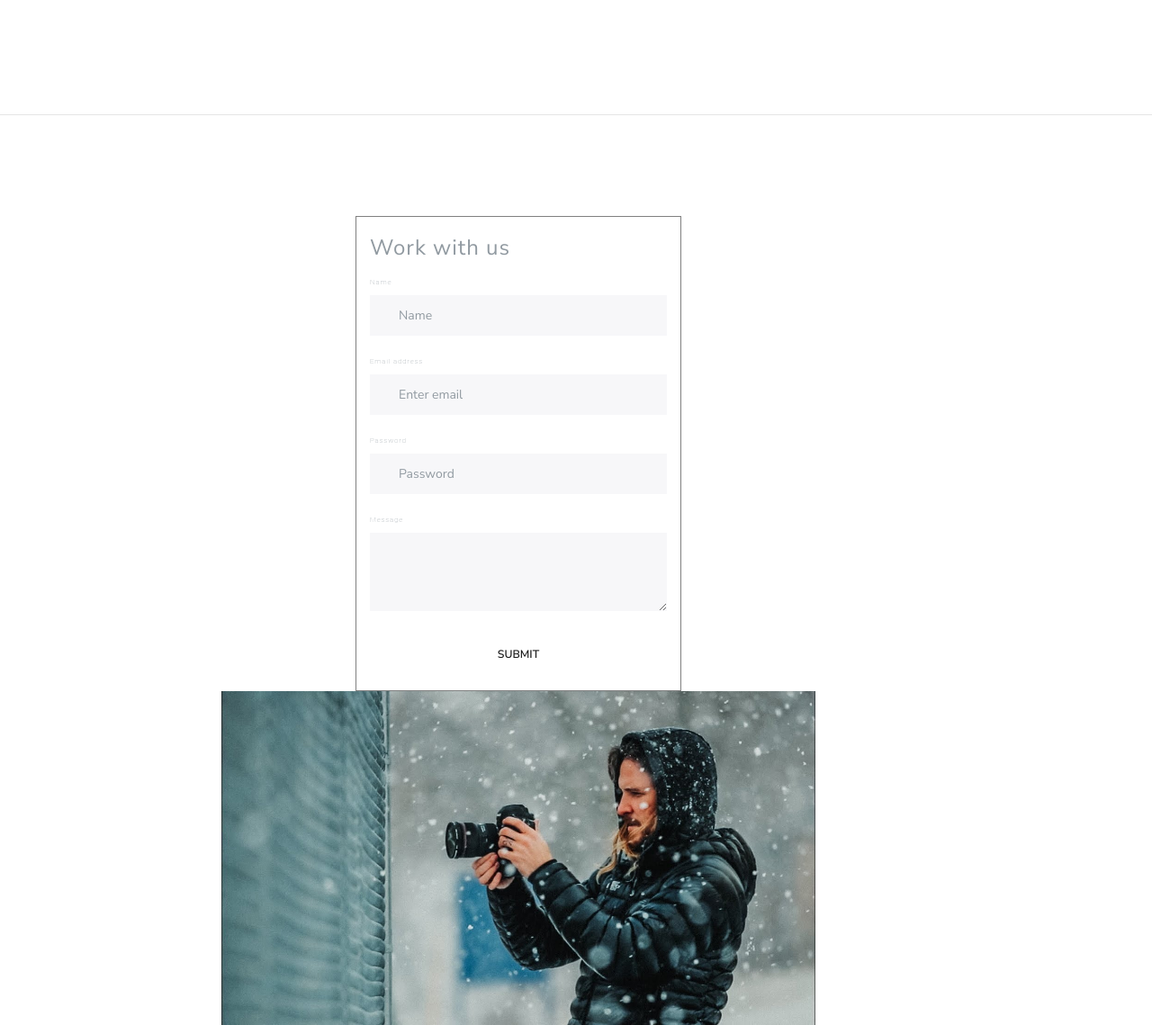
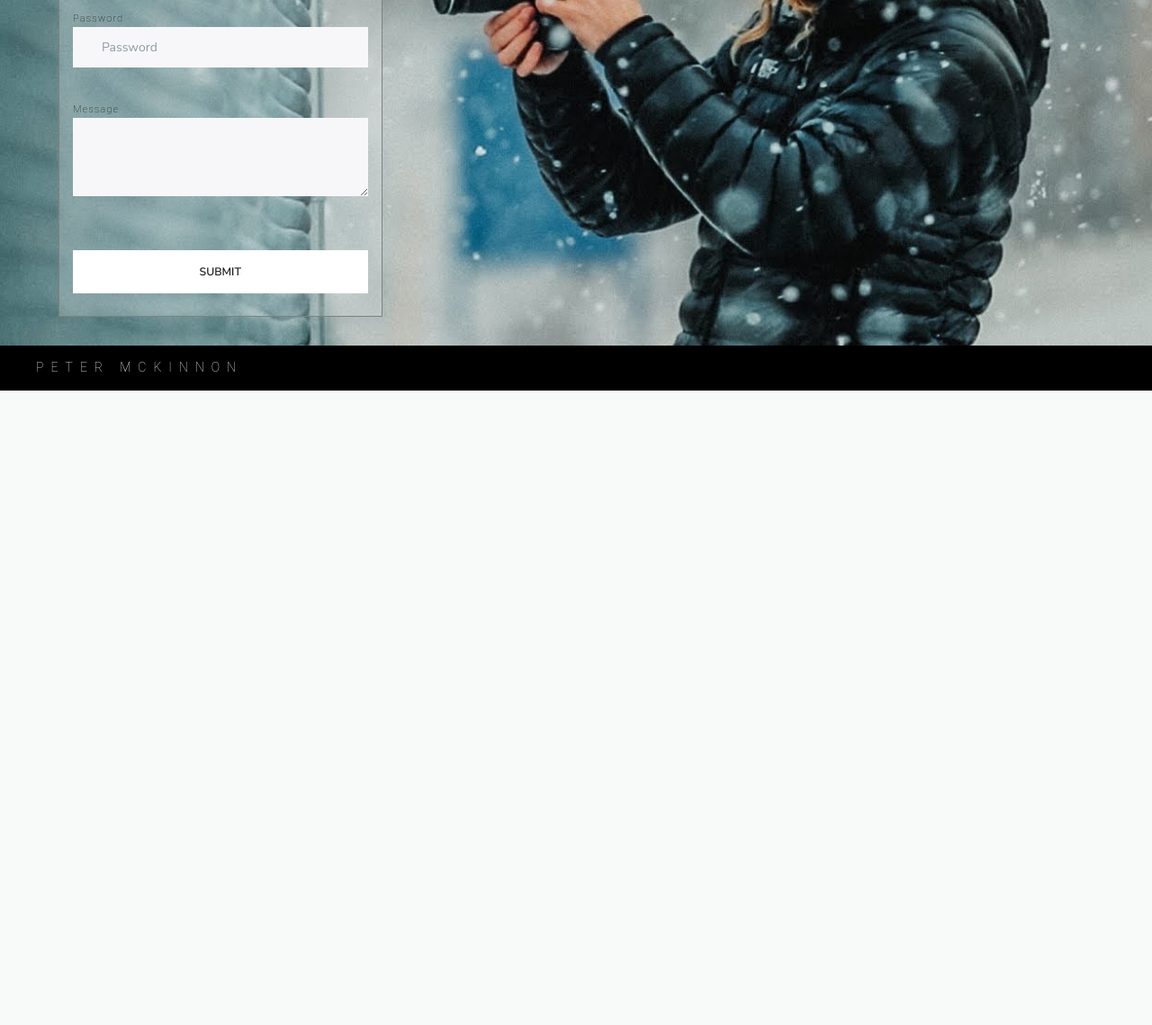
Before and after one commit to danleuter/Final-Project, a PHP site: page / in a window 1280 px wide. Shown: the part 2541-3680 px from the top of the page at 90% size. After the commit the page ends 2975 px from the top, so only its background shows below. Run offline with PHP 8.4, Linux system fonts and the light colour scheme; some libraries are stand-ins or nearby versions.

Commit message:
finishing Front

```diff
--- a/Peter Mckinnon/Peter Mckinnon/css/style.css
+++ b/Peter Mckinnon/Peter Mckinnon/css/style.css
@@ -358,6 +358,10 @@ i .fas {
   margin-right: 10px;
 }
 
+.card-box-home {
+  margin: 10px 0px;
+}
+
 .card-content {
   width: 100%
 }
@@ -420,47 +424,60 @@ i .fas {
 }
 
 .contact {
-  max-width: 992px;
-  padding: 5rem;
+  margin: auto;
+  /* max-width: 992px; */
+  padding: 0px;
 }
 
 .contact-us {
+  background-image: url("../images/work-with-us.jpg");
+  background-position: center;
+  background-repeat: no-repeat;
+  background-size: cover;
+  height: 100%;
   justify-content: start;
 }
 
 .form-label {
   font-weight: 50;
-  font-size: 0.5rem !important;
+  font-size: 0.7rem !important;
   font-family: Roboto, Arial, Helvetica, sans-serif;
-  letter-spacing: 0.05rem;
+  /* letter-spacing: 0.5rem; */
+  margin-bottom: 0px;
 }
 
 .card-message {
+  background-color: rgba(255, 255, 255, 0.2);
   border: 1px solid gray;
   padding: 1rem;
   position: relative;
   display: -webkit-box;
   display: -ms-flexbox;
   display: flex;
+  justify-content: space-around;
   -webkit-box-orient: vertical;
   -webkit-box-direction: normal;
       -ms-flex-direction: column;
           flex-direction: column;
   min-width: 0;
   word-wrap: break-word;
+  height: 40rem;
+  margin-left: 5rem;
+  margin-top: 2rem;
+  margin-bottom: 2rem;
+  color: rgb(22, 22, 22);
 }
 
-.work-with-us .contact-us {
+/* .work-with-us .contact-us {
   max-height: 500px;
-}
-.showcase-picture img{
-  width: 100%;
+} */
+
+legend h3 {
+  margin: 20px auto 30px;
 }
 
-
 footer {
-  bottom: 0;
-  position: fixed;
+  margin-bottom: 0px;
   width: 100%;
 }
 
--- a/Peter Mckinnon/Peter Mckinnon/index.html
+++ b/Peter Mckinnon/Peter Mckinnon/index.html
@@ -56,8 +56,8 @@
     <!-- End of Landing Page -->
 <hr>
     <!-- Featured Articles -->
-    <div class="featured-articles d-flex justify-content-around flex-wrap">
-        <div class="card-box col-lg-6">
+    <div class="featured-articles d-flex justify-content-center flex-wrap">
+        <div class="card-box-home col-lg-5">
             <div class="card border-dark">
                 <div class="card-header author">John Doe<br><small>May 3, 2019</small></div>
                 <div class="article-content d-flex justify-content-around">
@@ -69,7 +69,7 @@
                 </div>
             </div>
         </div>
-        <div class="card-box col-lg-6">
+        <div class="card-box-home col-lg-5">
             <div class="card border-dark">
                 <div class="card-header author">John Doe<br><small>May 3, 2019</small></div>
                 <div class="article-content d-flex justify-content-around">
@@ -81,7 +81,7 @@
                 </div>
             </div>
         </div>
-        <div class="card-box col-lg-6">
+        <div class="card-box-home col-lg-5">
             <div class="card border-dark">
                 <div class="card-header author">John Doe<br><small>May 3, 2019</small></div>
                 <div class="article-content d-flex justify-content-around">
@@ -93,7 +93,7 @@
                 </div>
             </div>
         </div>
-        <div class="card-box col-lg-6">
+        <div class="card-box-home col-lg-5">
             <div class="card border-dark">
                 <div class="card-header author">John Doe<br><small>May 3, 2019</small></div>
                 <div class="article-content d-flex justify-content-around">
@@ -125,11 +125,9 @@
     <!-- Work with us -->
 
     <div class="contact">
-        <div class="work-with-us">
-
-            <div class="contact-us row d-flex justify-content-around">
-                <form class="card-message col-lg-4" action="" method="post">
-                        <Legend>Work with us</Legend>
+        <div class="contact-us row">
+            <form class="card-message col-lg-3" action="" method="post">
+                    <Legend class="d-flex"><h3>Work with us</h3></Legend>
                 <div class="form-group">
                         <label class="form-label" for="exampleInputPassword1">Name</label>
                         <input type="text" class="form-control" id="exampleInputName" placeholder="Name">
@@ -156,10 +154,9 @@
                 </div> -->
                 <button type="submit" class="btn btn-light btn-submit" >Submit</button>
             </form>
-                <div class="showcase-picture col-lg-8">
+            <!-- <div class="showcase-picture col">
                 <img src="images/work-with-us.jpg" alt="">
-                </div>
-            </div>
+            </div> -->
         </div>
     </div>
 
```
Lines whose indentation alone changed are shown as unchanged.
